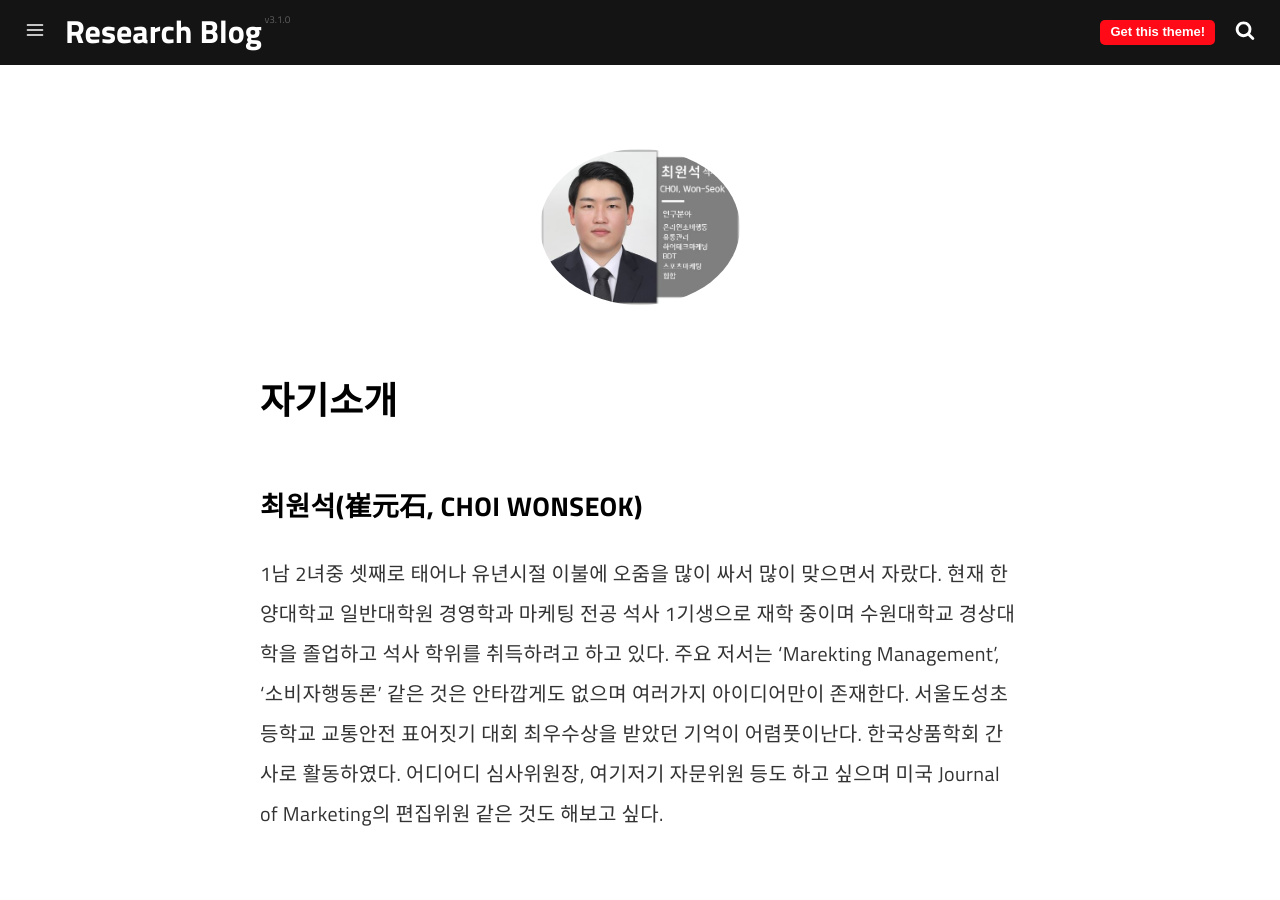
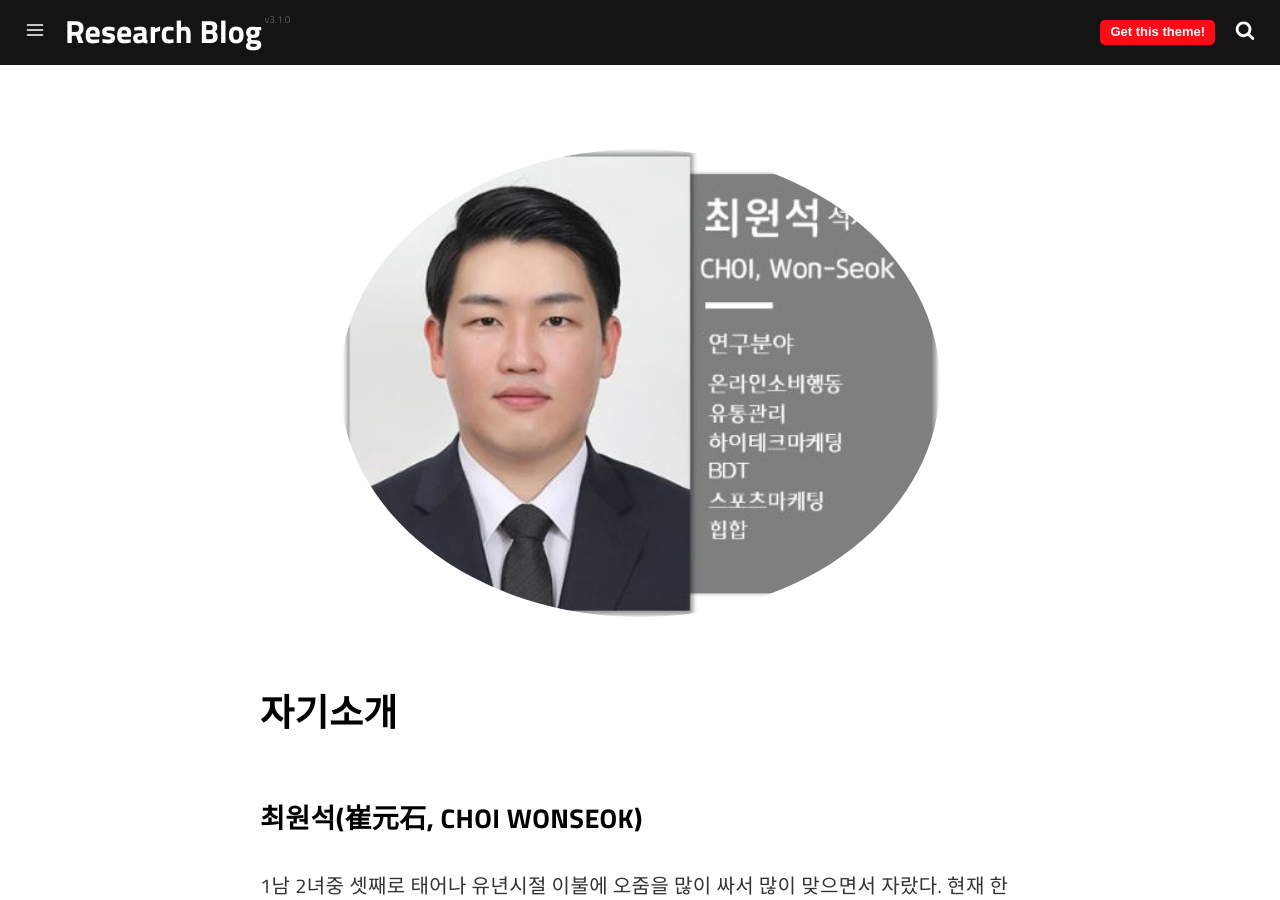
Before and after one commit to yujin2030/chldnjstjr.github.io, a Jekyll site: the page built from pages/about.md, in a window 1280 px wide and 900 px high. Built offline with Jekyll 4.4.1, drawn with Linux system fonts in a browser that asks for light colours; a script that is not in the unit is left out.

Commit message:
Update about.md

```diff
--- a/pages/about.md
+++ b/pages/about.md
@@ -5,7 +5,7 @@ description: Some description.
 permalink: /about/
 ---
 
-<img class="img-rounded" src="/assets/img/uploads/프로필1.JPG" alt="chldnjstjr" width="200">
+<img class="img-rounded" src="/assets/img/uploads/프로필1.JPG" alt="chldnjstjr" width="600">
 
 ## 자기소개
 ### 최원석(崔元石, CHOI WONSEOK)
```
